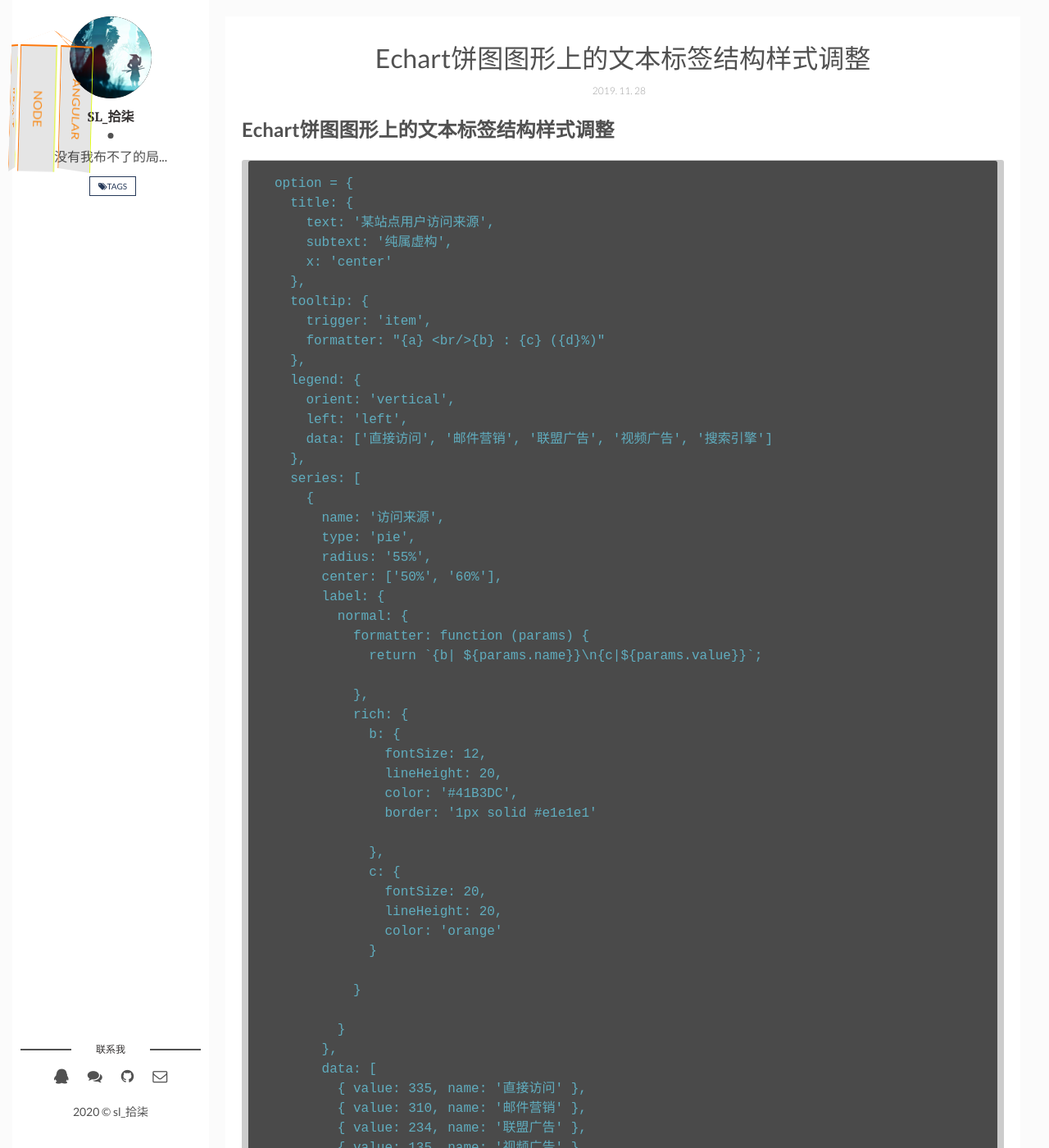
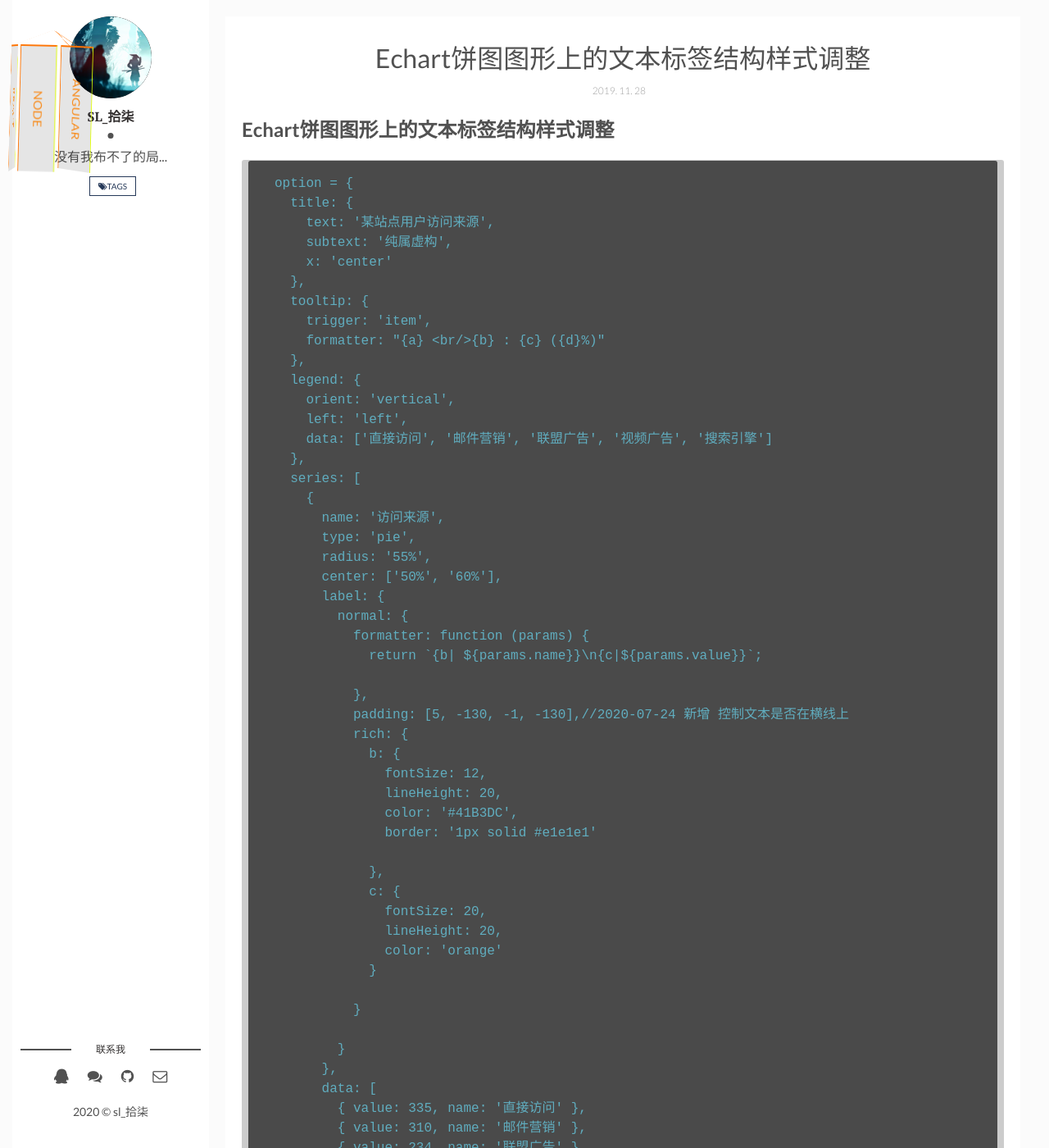
Before and after one commit to sl17/cyclone.github.io, a Jekyll site: the page built from _posts/2019-11-28-Echart饼图图形上的文本标签结构样式调整.md, in a window 1280 px wide and 1400 px high. Shown: the whole window at 82% size. Built offline with Jekyll 4.4.1, drawn with Linux system fonts in a browser that asks for light colours; comment, search, counter and statistics services are not loaded; some of the changed text lies outside the part shown.

Commit message:
Update 2019-11-28-Echart饼图图形上的文本标签结构样式调整.md

```diff
--- a/_posts/2019-11-28-Echart饼图图形上的文本标签结构样式调整.md
+++ b/_posts/2019-11-28-Echart饼图图形上的文本标签结构样式调整.md
@@ -35,6 +35,7 @@
             return `{b| ${params.name}}\n{c|${params.value}}`;
 
           },
+          padding: [5, -130, -1, -130],//2020-07-24 新增 控制文本是否在横线上
           rich: {
             b: {
               fontSize: 12,
```
